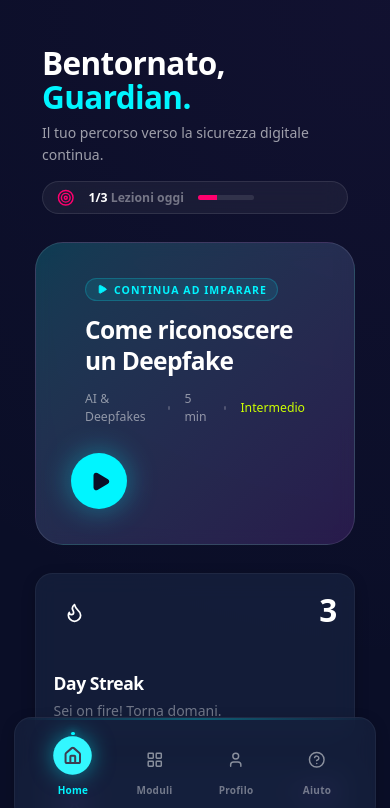
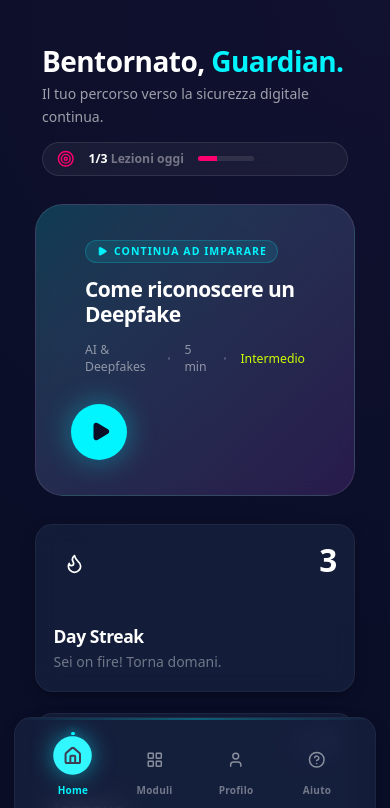
Before and after one commit to ajdohaxhia/busssola, a Next.js app: page / in a window 390 px wide. Shown: the top 808 px of the page. Built offline with nearby package versions, Linux system fonts and the light colour scheme.

Commit message:
fix: enforce mobile text wrapping and fluid widths

```diff
--- a/src/app/globals.css
+++ b/src/app/globals.css
@@ -341,27 +341,51 @@ html,
 body {
   overflow-x: hidden;
   max-width: 100vw;
+  width: 100%;
+}
+
+/* Force text to fit */
+* {
+  overflow-wrap: break-word;
+  word-wrap: break-word;
+  /* legacy */
 }
 
 /* Mobile Typography Scaling */
 @media (max-width: 640px) {
   h1 {
-    font-size: 2.25rem !important;
-    /* 36px max for H1 on mobile */
+    font-size: clamp(2rem, 6vw, 2.5rem) !important;
+    /* Slightly smaller clamp */
     line-height: 1.1 !important;
     letter-spacing: -0.02em !important;
-    word-break: break-word;
-    /* Prevent overflow of long words */
+    hyphens: auto;
+    /* Allow hyphenation for very long words */
   }
 
   h2 {
-    font-size: 1.75rem !important;
-    /* 28px */
+    font-size: 1.5rem !important;
+    /* 24px */
+    line-height: 1.2 !important;
   }
 
   h3 {
     font-size: 1.25rem !important;
     /* 20px */
+    line-height: 1.3 !important;
+  }
+
+  /* Prevent flex/grid items from blowing out */
+  .min-w-0 {
+    min-width: 0;
+  }
+
+  /* Ensure images/videos constrain */
+  img,
+  video,
+  canvas,
+  svg {
+    max-width: 100%;
+    height: auto;
   }
 
   p,
```
